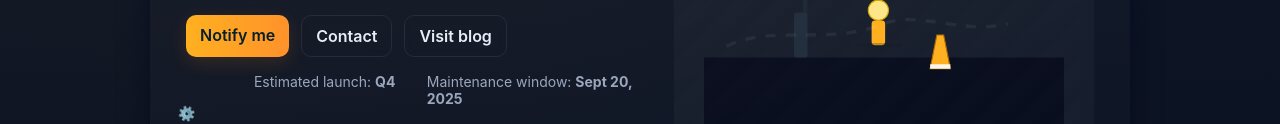
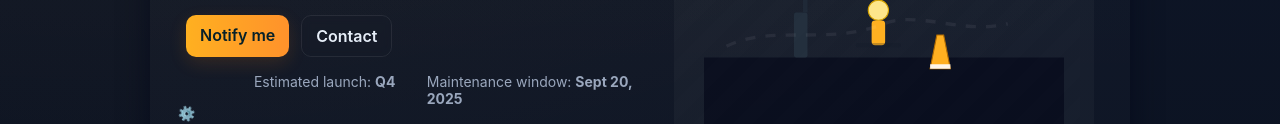
Before and after one commit to Blood44456/my-web-sample, a plain HTML site: page index.html in a window 1280 px wide. Shown: the part 410-534 px from the top of the page. Drawn offline with Linux system fonts and the light colour scheme.

Commit message:
Update index.html

```diff
--- a/index.html
+++ b/index.html
@@ -63,7 +63,6 @@
       <div class="actions">
         <a class="btn primary" href="#">Notify me</a>
         <a class="btn" href="#">Contact</a>
-        <a class="btn" href="#">Visit blog</a>
       </div>
 
       <div class="meta">
```
